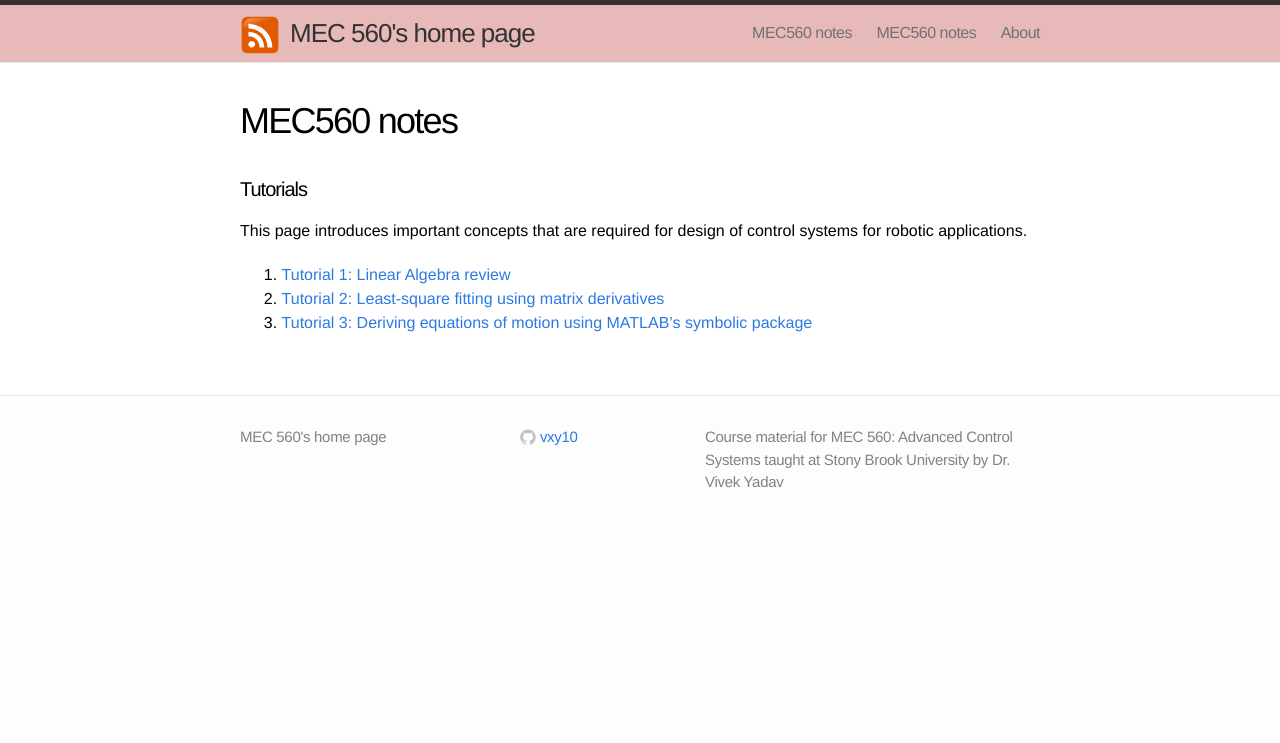
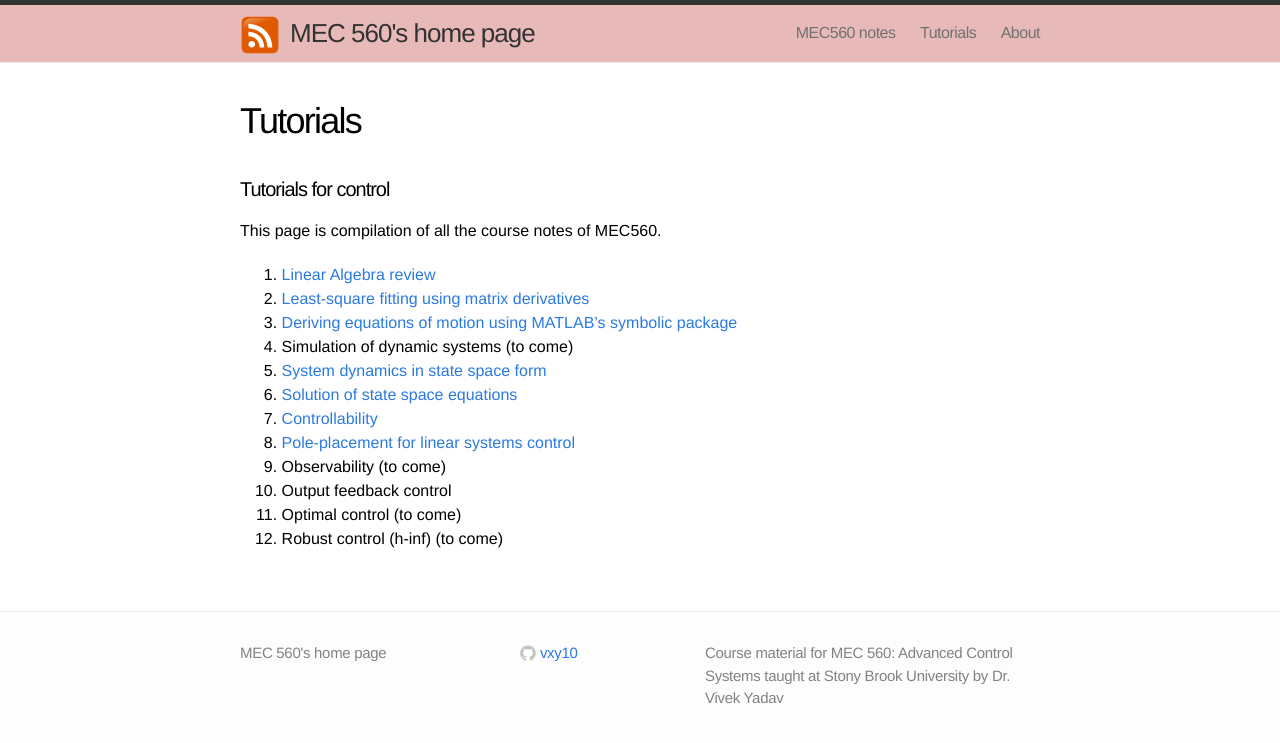
Before and after one commit to mec560sbu/mec560sbu.github.io, a Jekyll site: the page built from Tutorials.md, in a window 1280 px wide. Shown: the top 743 px of the page. Built offline with Jekyll 4.4.1, drawn with Linux system fonts in a browser that asks for light colours.

Commit message:
added tutorials page

```diff
--- a/Tutorials.md
+++ b/Tutorials.md
@@ -1,14 +1,23 @@
 ---
 layout: page
-title: MEC560 notes
+title: Tutorials
 date: 2016-06-08 22:22:22
 permalink: tutorials
 ---
 
-#### Tutorials
+#### Tutorials for control
 
-This page introduces important concepts that are required for design of control systems for robotic applications.
+This page is compilation of all the course notes of MEC560.
 
-1.  [Tutorial 1: Linear Algebra review](https://mec560sbu.github.io/2016/08/29/LinAlg_Review_Mbook/)
-2. [Tutorial 2: Least-square fitting using matrix derivatives](https://mec560sbu.github.io/2016/08/29/Least_SQ_Fitting/)
-3. [Tutorial 3: Deriving equations of motion using MATLAB's symbolic package](https://mec560sbu.github.io/2016/08/30/2R_EOM_dynamics_example/)
+1.  [Linear Algebra review](https://mec560sbu.github.io/2016/08/29/LinAlg_Review_Mbook/)
+2. [Least-square fitting using matrix derivatives](https://mec560sbu.github.io/2016/08/29/Least_SQ_Fitting/)
+3. [Deriving equations of motion using MATLAB's symbolic package](https://mec560sbu.github.io/2016/08/30/2R_EOM_dynamics_example/)
+4. Simulation of dynamic systems (to come)
+5. [System dynamics in state space form](https://mec560sbu.github.io/2016/09/11/Systems_Dynamics/)
+6. [Solution of state space equations](https://mec560sbu.github.io/2016/09/11/Solution_Systems_State_Space/)
+7. [Controllability](https://mec560sbu.github.io/2016/09/19/Controllability/)
+8. [Pole-placement for linear systems control](https://mec560sbu.github.io/2016/09/19/Control_synthesis/)
+9. Observability (to come)
+10. Output feedback control
+11. Optimal control (to come)
+12. Robust control (h-inf) (to come)
```
